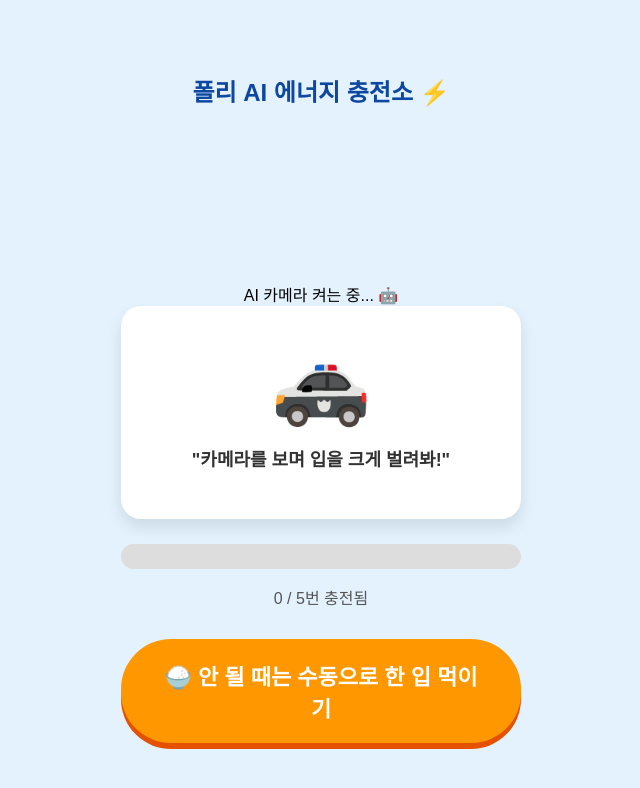
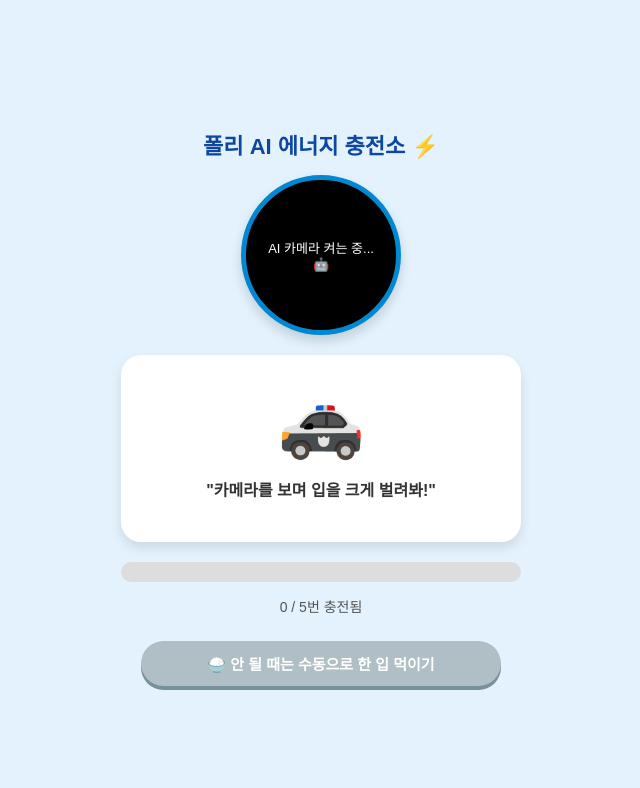
Before and after one commit to doowonking/poli-eat-app, a plain HTML site: page index.html in a window 1280 px wide. Shown: the whole page, without its empty margins (319-959 px from the left). Drawn offline with Linux system fonts and the light colour scheme.

Commit message:
Update style.css

```diff
--- a/style.css
+++ b/style.css
@@ -1,59 +1,85 @@
-/* 모바일 화면 맞춤 기초 디자인 */
 body {
     margin: 0;
     padding: 0;
-    background-color: #e3f2fd; /* 폴리 느낌의 하늘색 배경 */
+    background-color: #e3f2fd;
     font-family: 'Malgun Gothic', sans-serif;
     display: flex;
     justify-content: center;
     align-items: center;
-    height: 100vh;
-    overflow: hidden;
+    min-height: 100vh;
 }
 
 .app-container {
     text-align: center;
     width: 90%;
     max-width: 400px;
+    padding: 20px 0;
 }
 
 .title {
     color: #0d47a1;
-    font-size: 24px;
+    font-size: 22px;
+    margin-bottom: 15px;
+}
+
+/* 카메라를 아기자기한 거울 형태로 디자인 */
+.camera-box {
+    position: relative;
+    width: 150px;
+    height: 150px;
+    margin: 0 auto 20px auto;
+    border-radius: 50%;
+    overflow: hidden;
+    border: 5px solid #0288d1;
+    background: #000;
+    box-shadow: 0px 6px 12px rgba(0,0,0,0.15);
+}
+
+#webcam {
+    width: 100%;
+    height: 100%;
+    object-fit: cover;
+    transform: scaleX(-1); /* 거울처럼 좌우 반전 시켜 자연스럽게 보이게 함 */
+}
+
+#loading-msg {
+    position: absolute;
+    top: 50%;
+    left: 50%;
+    transform: translate(-50%, -50%);
+    color: white;
+    font-size: 13px;
+    width: 80%;
+}
+
+.character-box {
+    background: white;
+    border-radius: 20px;
+    padding: 25px 10px;
+    box-shadow: 0px 6px 12px rgba(0,0,0,0.1);
     margin-bottom: 20px;
 }
 
-/* 폴리 캐릭터 박스 */
-.character-box {
-    background: white;
-    border-radius: 20px;
-    padding: 30px 10px;
-    box-shadow: 0px 8px 16px rgba(0,0,0,0.1);
-    margin-bottom: 25px;
-}
-
 #poli-character {
-    font-size: 80px; /* 임시 이모지 크기 */
+    font-size: 70px;
     transition: transform 0.2s;
 }
 
-/* 맛있게 먹을 때 들썩이는 애니메이션 효과 */
 .poli-eating {
     transform: scale(1.3) rotate(5deg);
 }
 
 #poli-message {
-    font-size: 18px;
+    font-size: 16px;
     font-weight: bold;
     color: #333;
     margin-top: 15px;
 }
 
-/* 에너지 게이지 바 */
 .gauge-container {
     background-color: #ddd;
     border-radius: 15px;
-    height: 25px;
+    height: 20px;
     width: 100%;
     overflow: hidden;
     margin-bottom: 5px;
@@ -62,32 +88,25 @@ body {
 .energy-bar {
     background: linear-gradient(to right, #4caf50, #8bc34a);
     height: 100%;
-    width: 0%; /* 기본 0%에서 시작 */
+    width: 0%;
     transition: width 0.4s ease;
 }
 
 .gauge-text {
-    font-size: 16px;
+    font-size: 14px;
     color: #555;
-    margin-bottom: 30px;
+    margin-bottom: 25px;
 }
 
-/* 28개월 아이도 쉽게 누르는 거대 버튼 */
 .eat-button {
-    background-color: #ff9800;
+    background-color: #b0bec5;
     color: white;
     border: none;
     border-radius: 50px;
-    padding: 20px 40px;
-    font-size: 22px;
+    padding: 12px 25px;
+    font-size: 15px;
     font-weight: bold;
     cursor: pointer;
-    box-shadow: 0px 6px 0px #e65100;
-    width: 100%;
-    transition: all 0.1s;
+    box-shadow: 0px 4px 0px #78909c;
+    width: 90%;
 }
-
-.eat-button:active {
-    margin-top: 6px;
-    box-shadow: 0px 0px 0px #e65100;
-}
```
